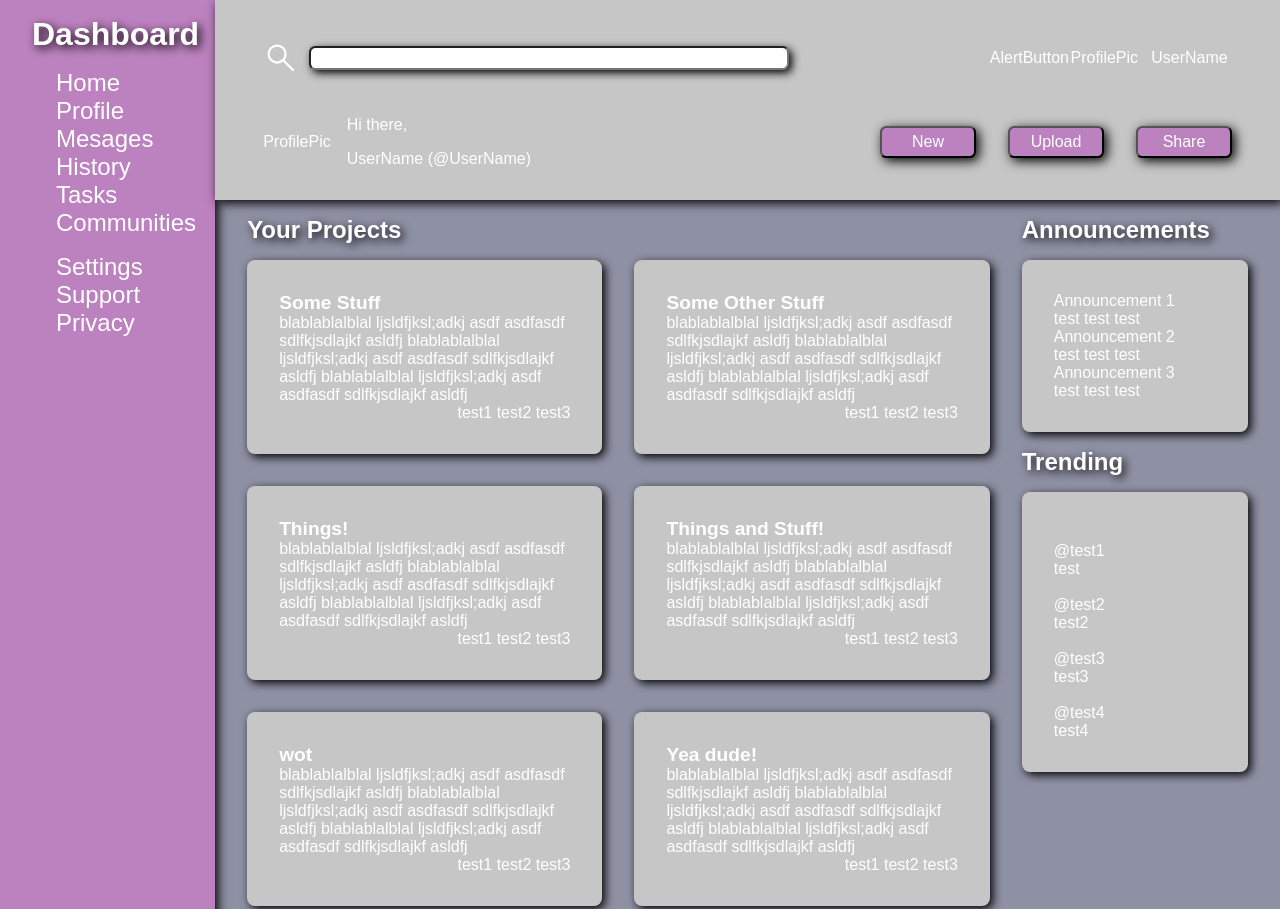
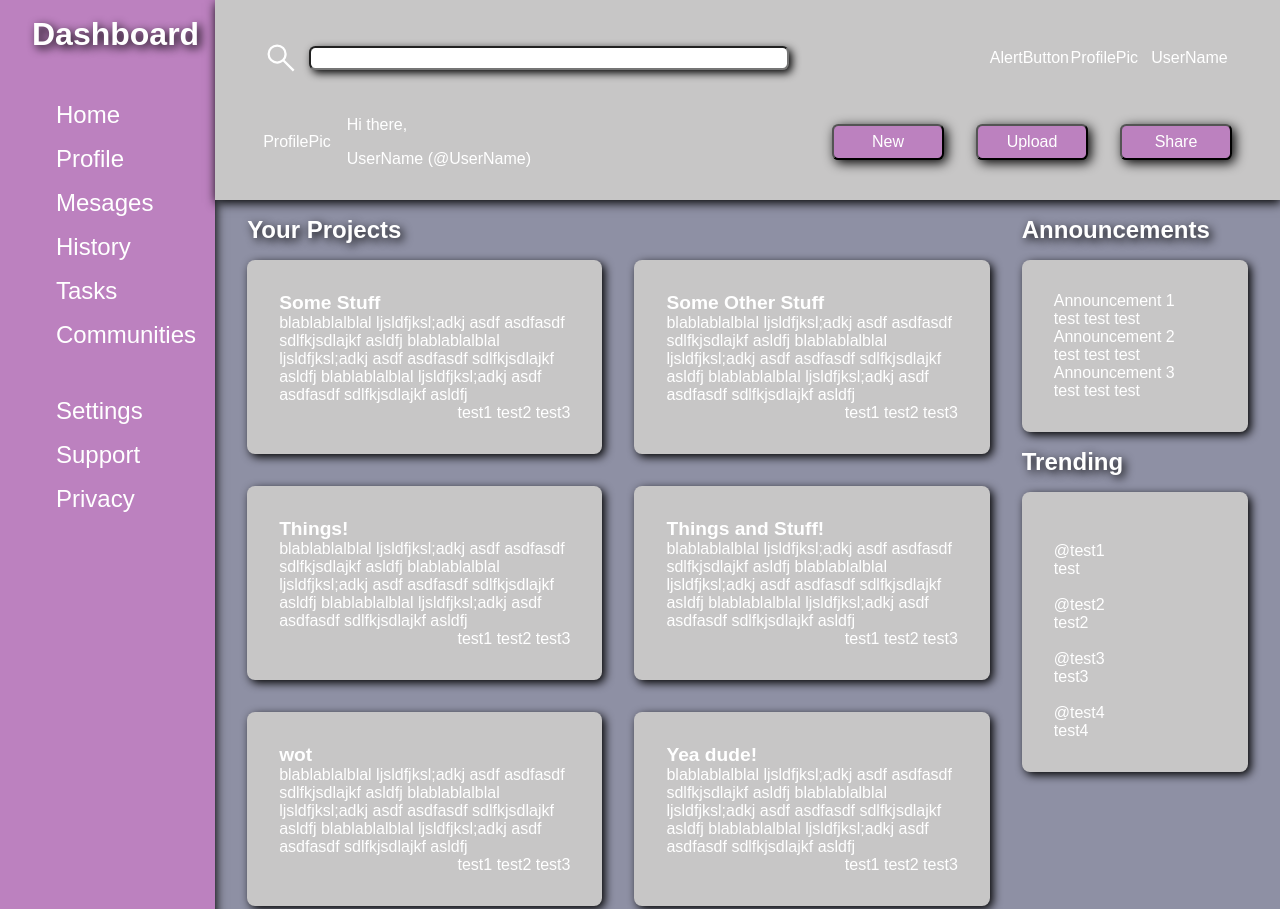
Before and after one commit to muno17/Admin-Dashboard, a plain HTML site: page index.html in a window 1280 px wide. Shown: the top 909 px of the page. Drawn offline with Linux system fonts and the light colour scheme.

Commit message:
add spacing between items on sidebar

```diff
--- a/style.css
+++ b/style.css
@@ -12,8 +12,8 @@ body {
 button {
     background-color: #BC81BF;
     color: white;
-    width: 6rem;
-    height: 2rem;
+    width: 7rem;
+    height: 2.3rem;
     border-radius: .4rem;
     font-size: 1rem;
     box-shadow: 3px 3px 12px black;
@@ -23,12 +23,18 @@ button {
     background-color: #BC81BF;
     grid-area: 1/1/3/2;
     padding: 1rem;
-    box-shadow: 3px 3px 10px black;
+    box-shadow: 1px 3px 10px black;
+}
+
+ul {
+    margin-top: 3rem;
+    margin-bottom: 3rem;
 }
 
 li {
     font-size: 1.5rem;
     list-style-type: none;
+    margin-bottom: 1rem;
 }
 
 #dashboardHeader {
@@ -41,7 +47,7 @@ li {
     padding: 1rem;
     padding-left: 3rem;
     padding-right: 3rem;
-    box-shadow: 3px 3px 10px black;
+    box-shadow: 1px 3px 10px black;
     display: grid;
     grid-template-rows: repeat(2, 1fr);
 }
```
